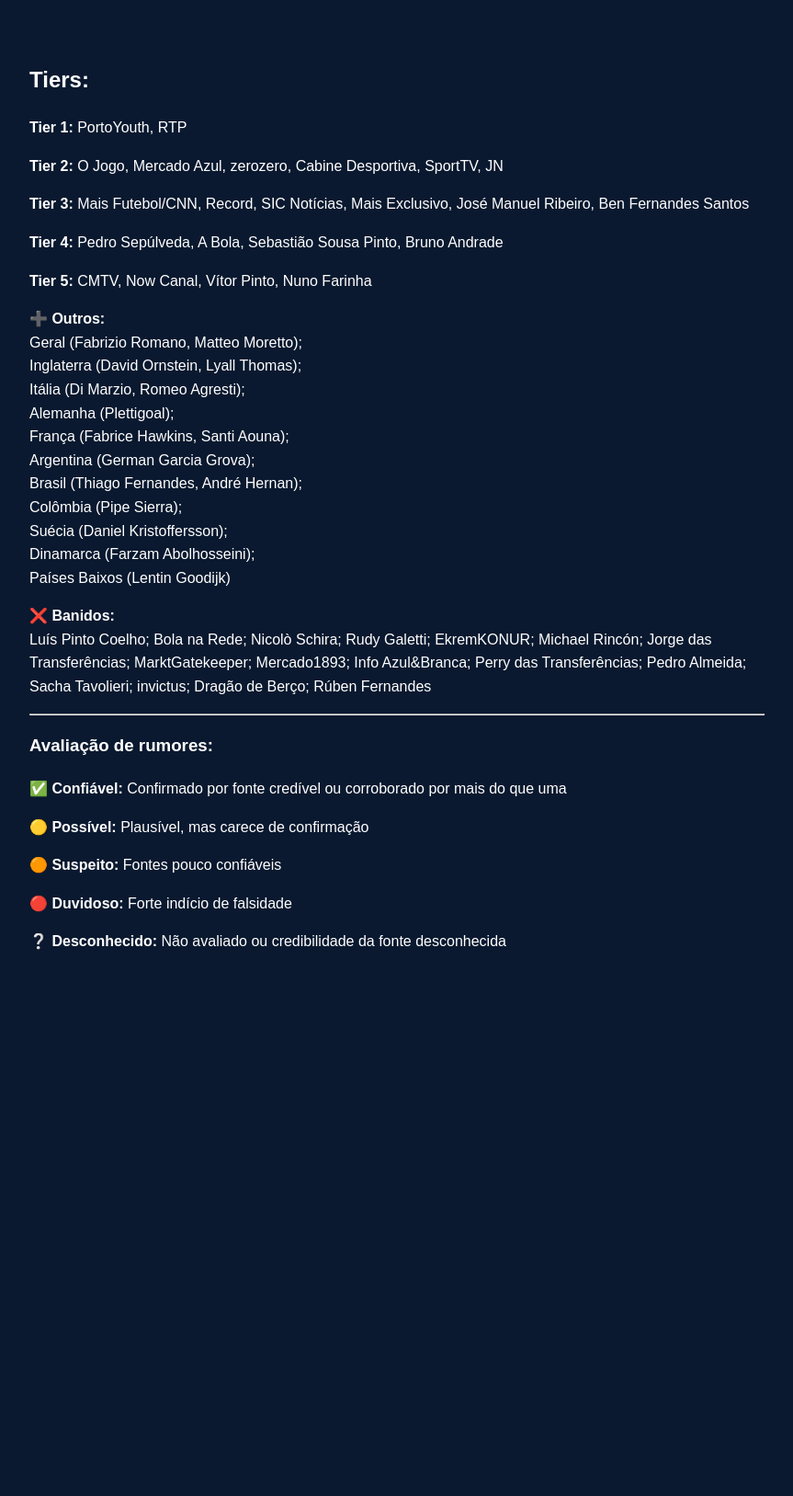
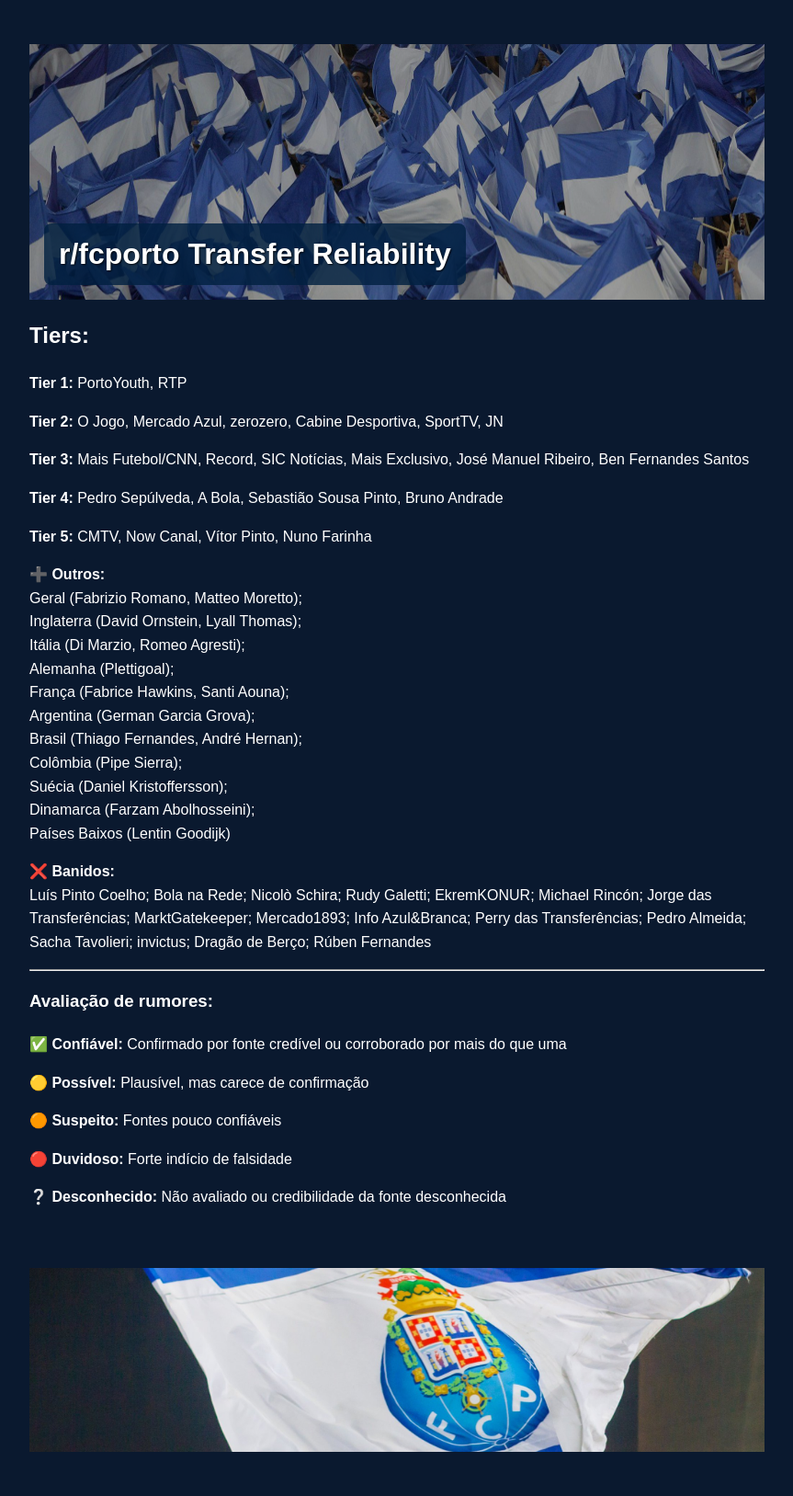
Before and after one commit to Azrial1739/r-fcporto-Transfer-Guide, a Jekyll site: the page built from index.md, in a window 1280 px wide. Shown: the whole page at 92% size, without its empty margins (208-1071 px from the left). Built offline with Jekyll 4.4.1, drawn with Linux system fonts in a browser that asks for light colours; before the commit the page ends 1101 px from its top, so only the background shows below that.

Commit message:
Update default.html

```diff
--- a/_layouts/default.html
+++ b/_layouts/default.html
@@ -2,7 +2,10 @@
 <html>
 <head>
   <meta charset="UTF-8">
+  <meta name="viewport" content="width=device-width, initial-scale=1">
+
   <title>{{ page.title | default: site.title }}</title>
+
   <style>
     body {
       background-color: #0a192f;
@@ -13,11 +16,105 @@
       padding: 1rem;
       line-height: 1.6;
     }
+
     a { color: #00bfff; }
     h1, h2, h3 { color: #fff; }
+
+    .banner {
+      position: relative;
+      background-image: url('{{ site.baseurl }}/images/banner.jpg');
+      background-size: cover;
+      background-position: center 40%;
+      padding: 4rem 1rem;
+      height: 150px;
+      display: flex;
+      align-items: flex-end;
+    }
+
+    .banner-overlay {
+      position: absolute;
+      top: 0;
+      left: 0;
+      width: 100%;
+      height: 100%;
+      background-color: rgba(0, 0, 0, 0.4);
+      z-index: 1;
+    }
+
+    .banner-text {
+      background-color: rgba(0, 32, 64, 0.8);
+      color: white;
+      padding: 0.5rem 1rem;
+      border-radius: 0.5rem;
+      position: absolute;
+      left: 1rem;
+      bottom: 1rem;
+      z-index: 2;
+      margin: 0;
+      font-size: 2rem;
+      font-weight: bold;
+      max-width: 90%;
+      box-sizing: border-box;
+      text-shadow:
+        1px 1px 2px rgba(0,0,0,0.8);
+    }
+
+ .footer-banner {
+  background-image: url('{{ site.baseurl }}/images/bottom.jpg');
+  background-size: cover;
+  background-position: center 35%;
+  background-repeat: no-repeat;  /* <-- aqui */
+  height: 200px;
+  margin-top: 4rem;
+  position: relative;
+}
+
+    .footer-overlay {
+      display: none;
+    }
+
+    .footer-text {
+      position: absolute;
+      left: 1rem;
+      bottom: 1rem;
+      color: white;
+      z-index: 2;
+      margin: 0;
+    }
+
+    @media (max-width: 600px) {
+      .banner {
+        height: 120px;
+        padding: 2rem 1rem;
+        background-position: center 30%;
+      }
+      .banner-text {
+        font-size: 1.3rem;
+        left: 0.5rem;
+        bottom: 0.5rem;
+        padding: 0.3rem 0.6rem;
+      }
+
+      .footer-banner {
+        height: 120px;
+        background-position: center 25%;
+      }
+    }
   </style>
 </head>
 <body>
-  {{ content }}
+  <header class="banner">
+    <div class="banner-overlay"></div>
+    <h1 class="banner-text">{{ page.title | default: site.title }}</h1>
+  </header>
+
+  <main>
+    {{ content }}
+  </main>
+
+  <footer class="footer-banner">
+    <div class="footer-overlay"></div>
+    </p>
+  </footer>
 </body>
 </html>
```
